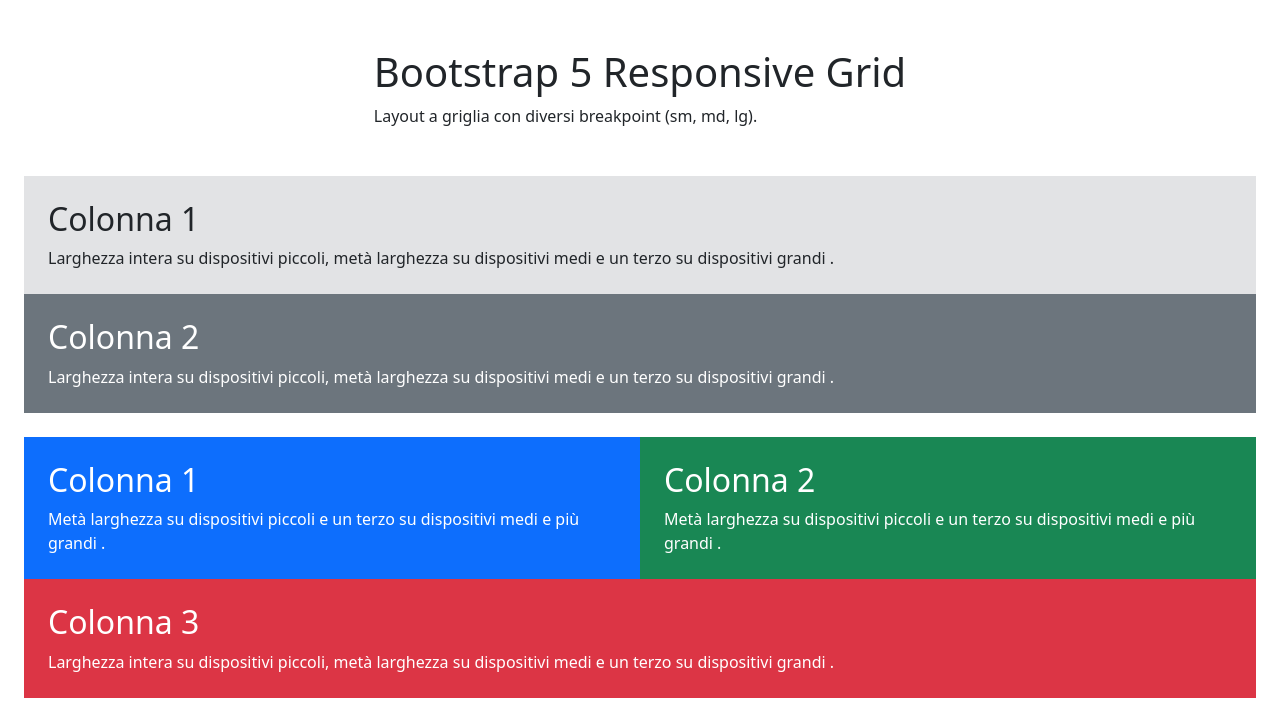
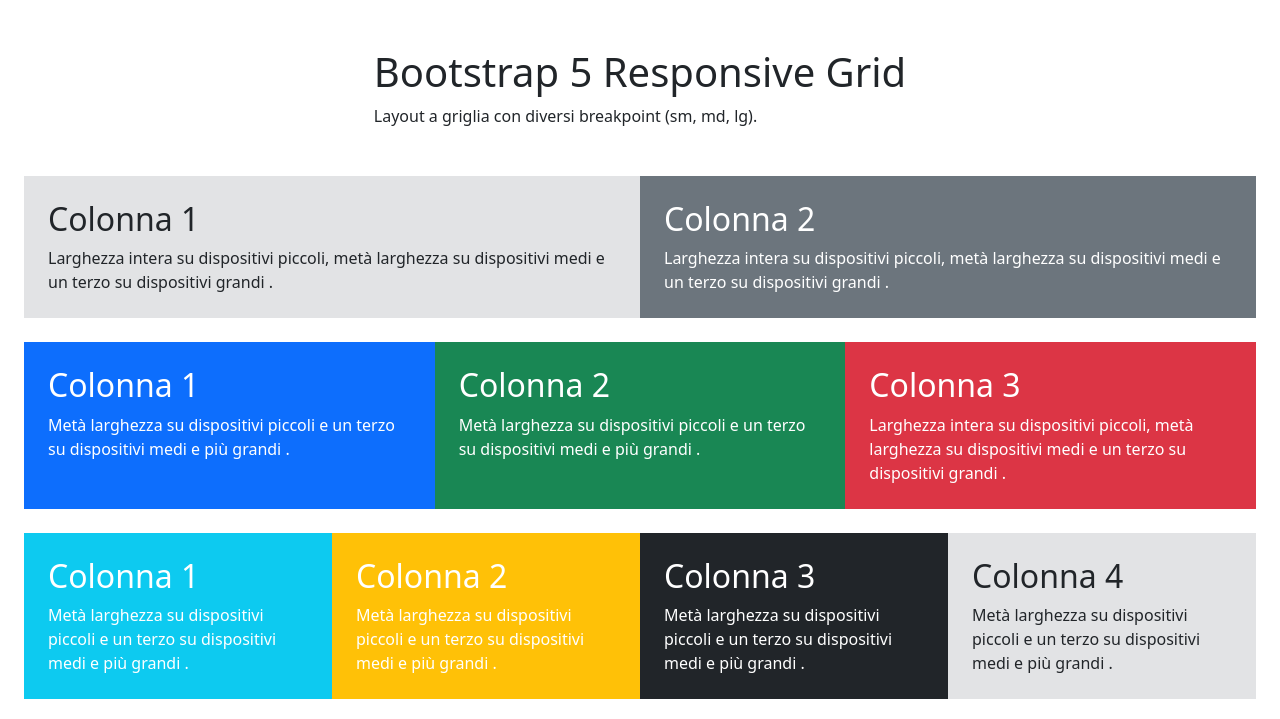
Before and after one commit to davide-delgiudice/htmlcss-bootstrap-layout, a plain HTML site: page index.html in a window 1280 px wide. Shown: the top 719 px of the page. Drawn offline with nearby package versions, Linux system fonts and the light colour scheme.

Commit message:
[UPD] add tablet classes

```diff
--- a/index.html
+++ b/index.html
@@ -22,13 +22,13 @@
     <main>
         <!-- primo gruppo -->
         <div class="row mb-4 mx-4">
-            <div class="col-12 bg-secondary-subtle p-4">
+            <div class="col-12 bg-secondary-subtle p-4 col-md-6">
                 <h2>Colonna 1</h2>
                 <span>
                     Larghezza intera su dispositivi piccoli, metà larghezza su dispositivi medi e un terzo su dispositivi grandi .
                 </span>
             </div>
-            <div class="col-12 bg-secondary text-white p-4">
+            <div class="col-12 bg-secondary text-white p-4 col-md-6">
                 <h2>Colonna 2</h2>
                 <span>
                     Larghezza intera su dispositivi piccoli, metà larghezza su dispositivi medi e un terzo su dispositivi grandi .
@@ -37,19 +37,19 @@
         </div>
         <!-- secondo gruppo -->
         <div class="row mb-4 mx-4">
-            <div class="col-6 bg-primary text-white p-4">
+            <div class="col-6 bg-primary text-white p-4 col-md-4">
                 <h2>Colonna 1</h2>
                 <span>
                     Metà larghezza su dispositivi piccoli e un terzo su dispositivi medi e più grandi .
                 </span>
             </div>
-            <div class="col-6 bg-success text-white p-4">
+            <div class="col-6 bg-success text-white p-4 col-md-4">
                 <h2>Colonna 2</h2>
                 <span>
                     Metà larghezza su dispositivi piccoli e un terzo su dispositivi medi e più grandi .
                 </span>
             </div>
-            <div class="col-12 bg-danger text-white p-4">
+            <div class="col-12 bg-danger text-white p-4 col-md-4">
                 <h2>Colonna 3</h2>
                 <span>
                     Larghezza intera su dispositivi piccoli, metà larghezza su dispositivi medi e un terzo su dispositivi grandi .
@@ -58,25 +58,25 @@
         </div>
         <!-- terzo gruppo -->
         <div class="row mb-4 mx-4">
-            <div class="col-6 bg-info text-white p-4">
+            <div class="col-6 bg-info text-white p-4 col-md-3">
                 <h2>Colonna 1</h2>
                 <span>
                     Metà larghezza su dispositivi piccoli e un terzo su dispositivi medi e più grandi .
                 </span>
             </div>
-            <div class="col-6 bg-warning text-white p-4">
+            <div class="col-6 bg-warning text-white p-4 col-md-3">
                 <h2>Colonna 2</h2>
                 <span>
                     Metà larghezza su dispositivi piccoli e un terzo su dispositivi medi e più grandi .
                 </span>
             </div>
-            <div class="col-6 bg-dark text-white p-4">
+            <div class="col-6 bg-dark text-white p-4 col-md-3">
                 <h2>Colonna 3</h2>
                 <span>
                     Metà larghezza su dispositivi piccoli e un terzo su dispositivi medi e più grandi .
                 </span>
             </div>
-            <div class="col-6 bg-secondary-subtle p-4">
+            <div class="col-6 bg-secondary-subtle p-4 col-md-3">
                 <h2>Colonna 4</h2>
                 <span>
                     Metà larghezza su dispositivi piccoli e un terzo su dispositivi medi e più grandi .
```
